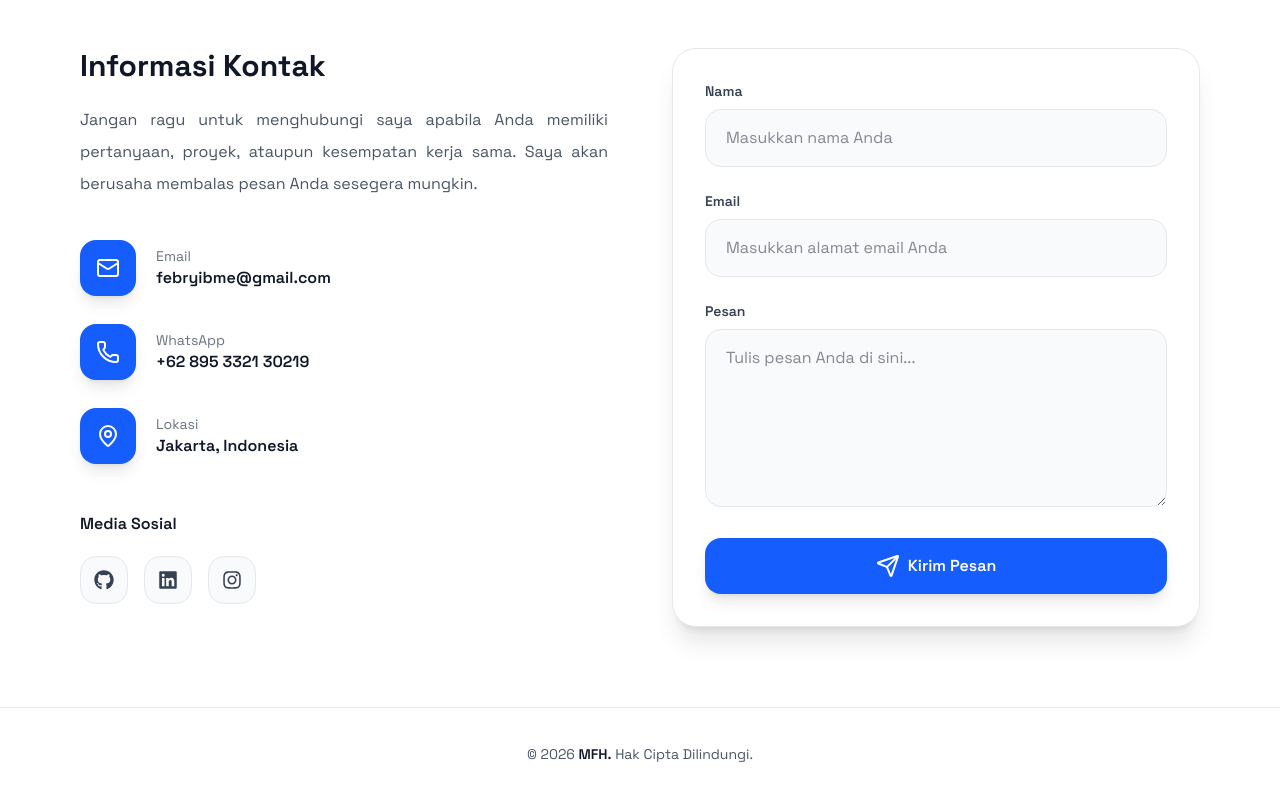
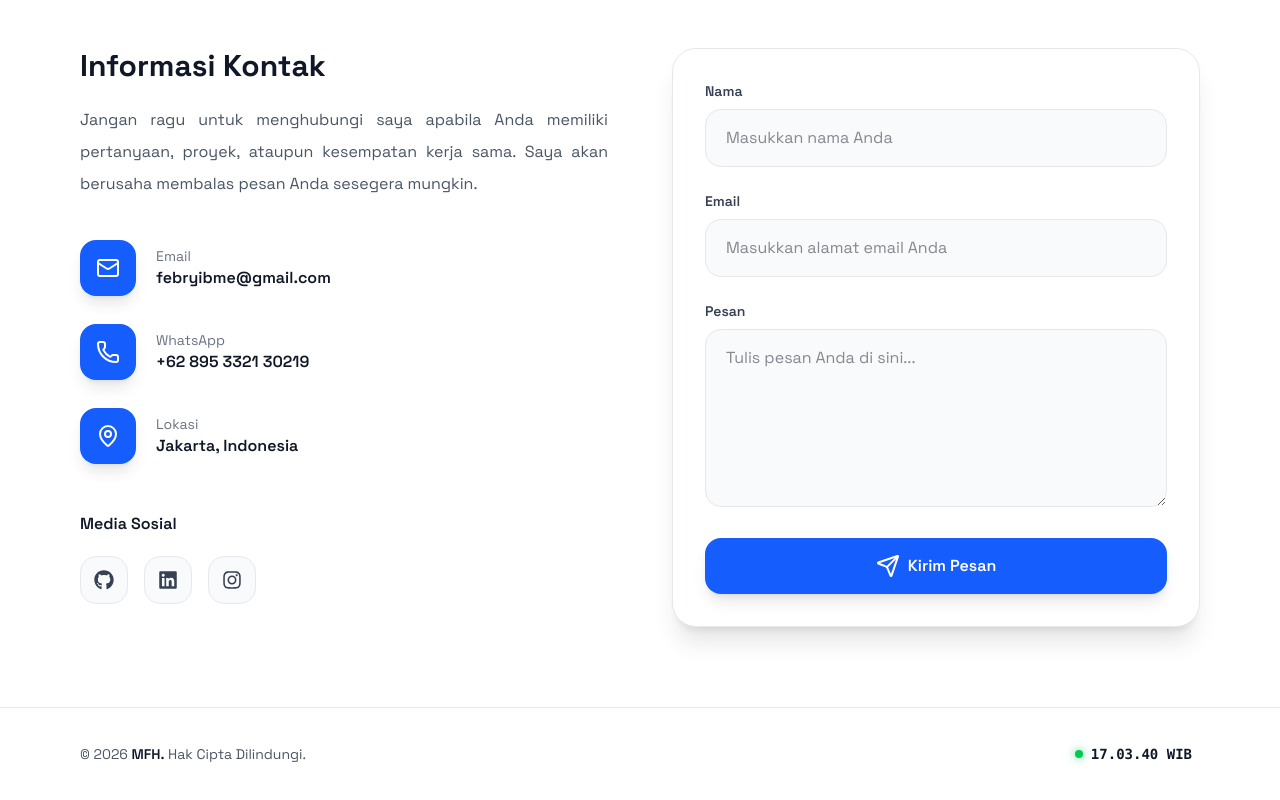
Before and after one commit to whoisfebry/portfolio-febri, a Next.js app: page / in a window 1280 px wide. Shown: the part 5699-6499 px from the top of the page. Built offline with nearby package versions, Linux system fonts and the light colour scheme; no server answers.

Commit message:
Update portfolio

```diff
--- a/components/section/Footer.tsx
+++ b/components/section/Footer.tsx
@@ -1,7 +1,7 @@
 "use client";
 
 import { motion } from "framer-motion";
-
+import { useEffect, useState } from "react";
 import id from "@/locales/id";
 import en from "@/locales/en";
 import { Language } from "@/types";
@@ -14,6 +14,34 @@ export default function Footer({
     language,
 }: FooterProps) {
     const t = language === "ID" ? id : en;
+
+    // Menandakan bahwa component sudah berjalan di browser
+    const [mounted, setMounted] = useState(false);
+
+    // Real-time clock
+    const [currentTime, setCurrentTime] = useState<Date | null>(null);
+
+    useEffect(() => {
+        setMounted(true);
+        setCurrentTime(new Date());
+
+        const timer = setInterval(() => {
+            setCurrentTime(new Date());
+        }, 1000);
+
+        return () => clearInterval(timer);
+    }, []);
+
+    // Format WIB
+    const time = currentTime
+        ? currentTime.toLocaleTimeString("id-ID", {
+            hour: "2-digit",
+            minute: "2-digit",
+            second: "2-digit",
+            hour12: false,
+            timeZone: "Asia/Jakarta",
+        })
+        : "--:--:--";
 
     return (
         <footer className="border-t border-gray-200 bg-transparent">
@@ -34,14 +62,30 @@ export default function Footer({
                 }}
                 className="mx-auto max-w-7xl px-4 py-8"
             >
-                <div className="flex justify-center text-center">
-                    <p className="text-sm leading-7 text-gray-600">
+                <div className="flex items-center justify-between gap-2 sm:gap-6">
+                    {/* Copyright */}
+                    <p className="ml-0 whitespace-nowrap text-xs leading-7 text-gray-600 sm:ml-16 sm:text-sm">
                         © {new Date().getFullYear()}{" "}
                         <span className="font-semibold text-gray-900">
                             MFH.
                         </span>{" "}
                         {t.footer.copyright}
                     </p>
+
+                    {/* Real-time Clock */}
+                    <div className="mr-0 flex shrink-0 items-center gap-1.5 sm:mr-18 sm:gap-2">
+                        {/* Green Live Indicator */}
+                        <span className="relative flex h-2 w-2 shrink-0">
+                            <span className="absolute inline-flex h-full w-full animate-ping rounded-full bg-green-400 opacity-75"></span>
+                            <span className="relative inline-flex h-2 w-2 rounded-full bg-green-500 shadow-[0_0_8px_rgba(34,197,94,0.8)]"></span>
+                        </span>
+                        {/* Time */}
+                        <p className="whitespace-nowrap font-mono text-xs font-semibold text-gray-900 sm:text-sm">
+                            {mounted ? time : "--:--:--"}
+                            {/* WIB hanya muncul di desktop */}
+                            <span className="hidden sm:inline"> WIB</span>
+                        </p>
+                    </div>
                 </div>
             </motion.div>
         </footer>
```
